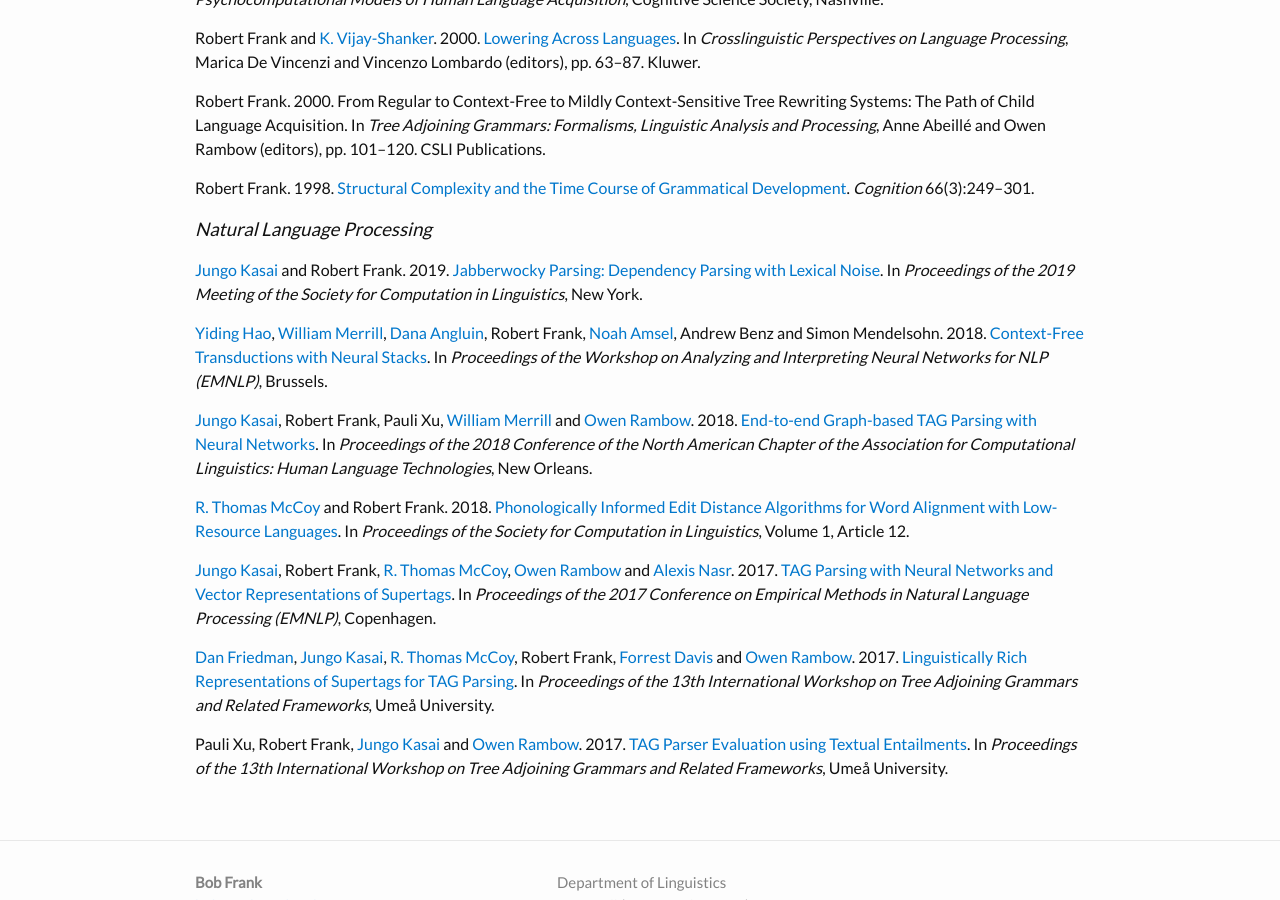
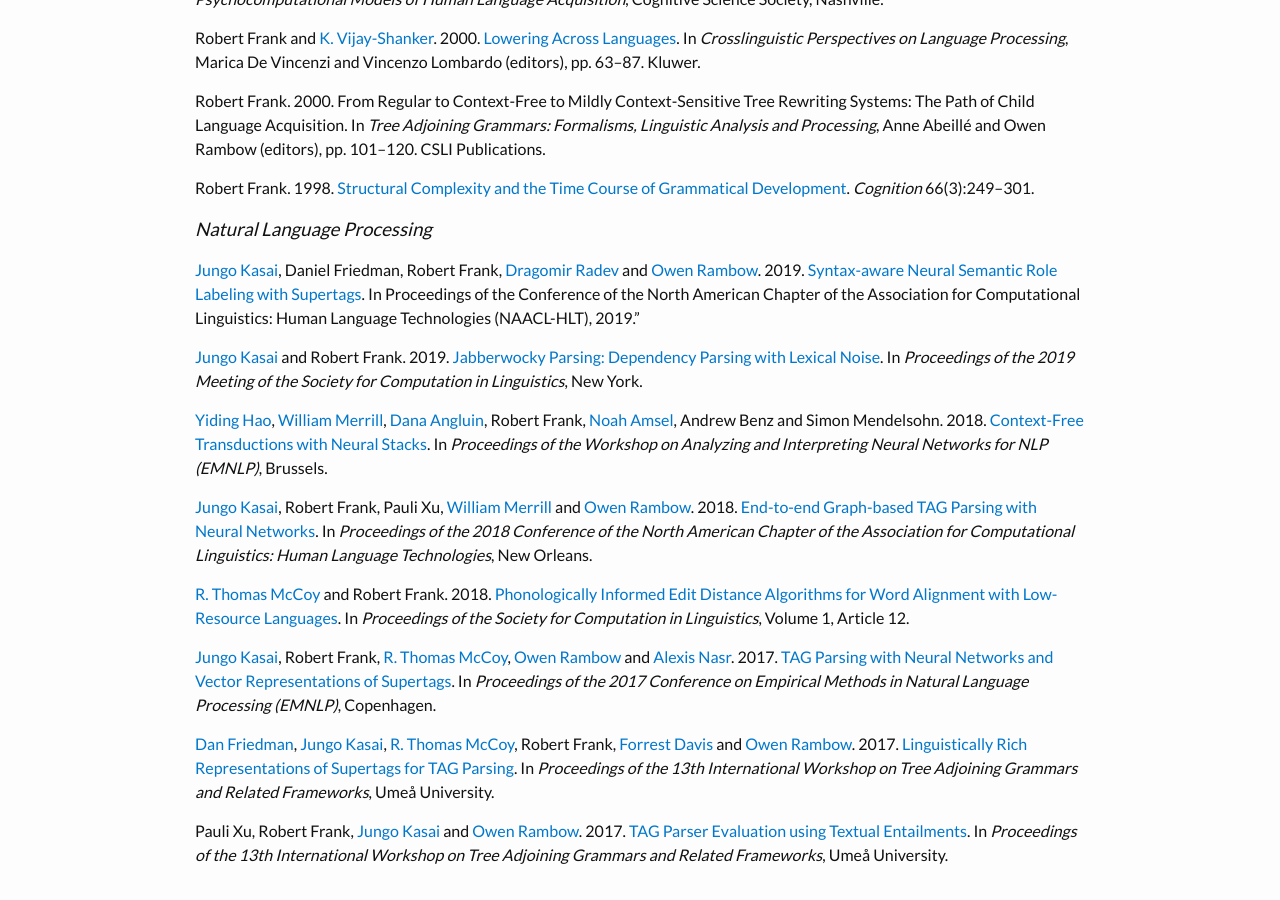
Before and after one commit to bobfrank1/bobfrank1.github.io, a Jekyll site: the page built from publications.md, in a window 1280 px wide and 900 px high, scrolled down 1539 px. Built offline with Jekyll 4.4.1, drawn with Linux system fonts in a browser that asks for light colours; some web fonts are replaced.

Commit message:
added NAACL 2019 paper

```diff
--- a/publications.md
+++ b/publications.md
@@ -61,6 +61,8 @@ Robert Frank. 1998. [Structural Complexity and the Time Course of Grammatical De
 
 ### Natural Language Processing
 
+[Jungo Kasai](https://homes.cs.washington.edu/~jkasai/), Daniel Friedman, Robert Frank, [Dragomir Radev](http://www.cs.yale.edu/homes/radev/) and [Owen Rambow](https://www.elementalcognition.com/team/). 2019. [Syntax-aware Neural Semantic Role Labeling with Supertags](https://arxiv.org/abs/1903.05260). In Proceedings of the Conference of the North American Chapter of the Association for Computational Linguistics: Human Language Technologies (NAACL-HLT), 2019."
+
 [Jungo Kasai](https://homes.cs.washington.edu/~jkasai/) and Robert Frank. 2019. [Jabberwocky Parsing: Dependency Parsing with Lexical Noise](https://homes.cs.washington.edu/~jkasai/papers/scil2019_final.pdf). In *Proceedings of the 2019 Meeting of the Society for Computation in Linguistics*, New York.
 
 [Yiding Hao](http://yale.academia.edu/YidingHao),  [William Merrill](https://viking-sudo-rm.github.io), [Dana Angluin](https://cpsc.yale.edu/people/dana-angluin), Robert Frank, [Noah Amsel](https://www.linkedin.com/in/noah-amsel/), Andrew Benz and Simon Mendelsohn. 2018. [Context-Free Transductions with Neural Stacks](https://arxiv.org/pdf/1809.02836.pdf). In *Proceedings of the Workshop on Analyzing and Interpreting Neural Networks for NLP (EMNLP)*, Brussels.
```
